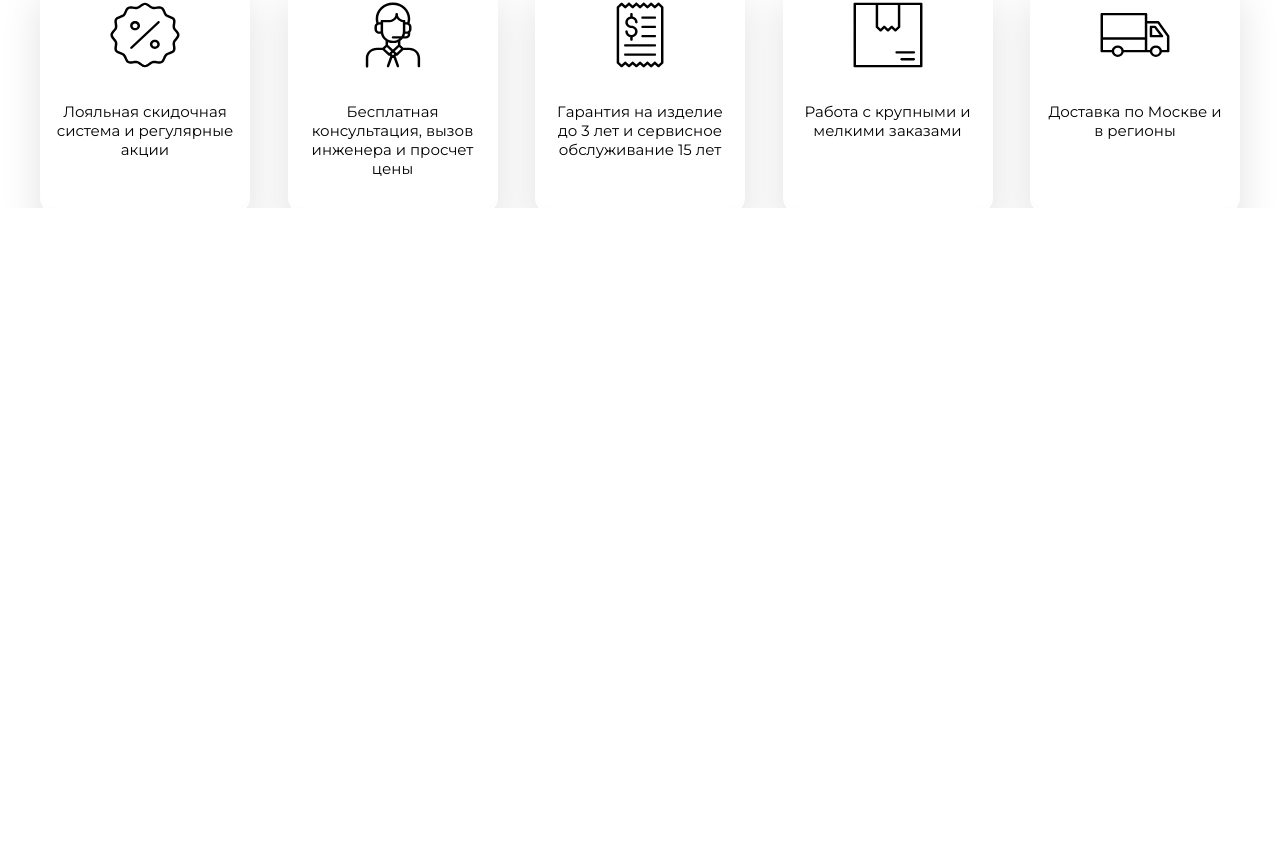
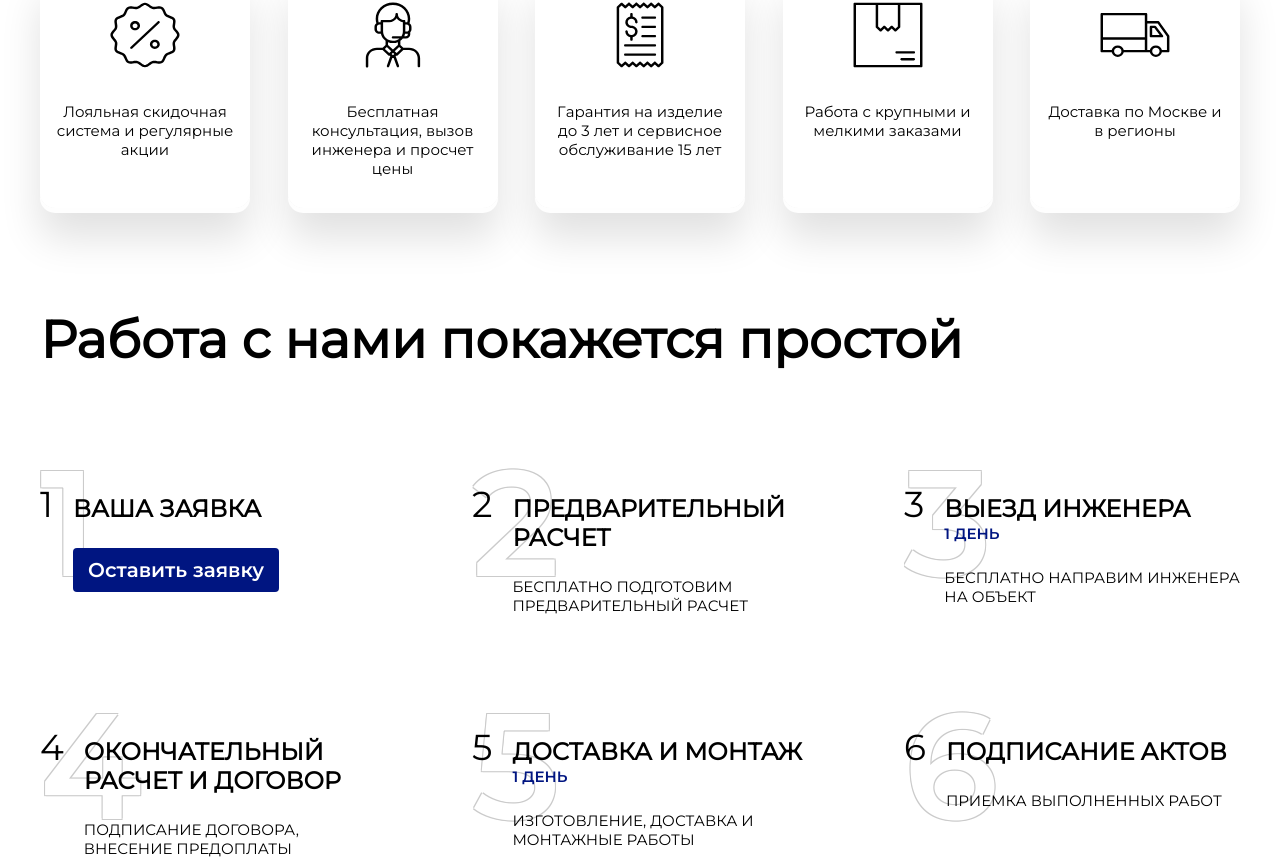
Before and after one commit to OlceGabbana/eureka_glass, a React (Create React App) app in the folder eureka_glass/: page / in a window 1280 px wide. Shown: the part 2368-3225 px from the top of the page. Before the commit the page ends 2576 px from the top, so only its background shows below. Built offline with nearby package versions, Linux system fonts and the light colour scheme.

Commit message:
feat: add services block

```diff
--- a/eureka_glass/src/App.js
+++ b/eureka_glass/src/App.js
@@ -5,6 +5,7 @@ import Header from "./components/Header/Header";
 import Catalog from './components/Catalog/Catalog';
 import Slogan from './components/Slogan/Slogan';
 import Advantages from './components/Advantages/Advantages';
+import Services from './components/Services/Services';
 
 function App() {
   return (
@@ -15,6 +16,7 @@ function App() {
       <Catalog/>
       <Slogan/>
       <Advantages/>
+      <Services/>
     </div>
 
   );
--- /dev/null
+++ b/eureka_glass/src/components/Services/Services-Cards/Services-Card/Services-Card.js
@@ -0,0 +1,20 @@
+import './Services-Card.scss';
+
+const ServicesCard = ({ cardData }) => {
+  const { id, header, span, text }  = cardData;
+  return (
+    <div class="services-card">
+        <p class="services-card-bg">{id}</p>
+        <div class="services-card-content">
+          <p>{id}</p>
+          <div class="services-card-content-elem">
+            <h3>{header}</h3>
+            <span>{span}</span>
+            <p>{text}</p>
+          </div>
+        </div>
+      </div>
+  )
+}
+
+export default ServicesCard;
--- /dev/null
+++ b/eureka_glass/src/components/Services/Services-Cards/Services-Card/Services-Card.scss
@@ -0,0 +1,53 @@
+@import '../../../variables.modules.scss';
+
+.services-card-bg {
+  font-family: $font-semibold;
+  font-size: 150px;
+  color: $color-white;
+  text-shadow:
+  -1px -1px 0 #CBCBCB,
+   1px -1px 0 #CBCBCB,
+   -1px 1px 0 #CBCBCB,
+    1px 1px 0 #CBCBCB;
+}
+
+.services-card {
+  overflow: hidden;
+  position: relative;
+  width: 28%;
+}
+
+.services-card-content {
+  display: flex;
+  align-items: baseline;
+  gap: 20px;
+
+  position: absolute;
+  top: 28%;
+  left: 0;
+  z-index: 1;
+
+  p {
+    font-family: $font-main;
+    font-size: $font-size-36;
+  }
+}
+
+.services-card-content-elem {
+  h3 {
+    font-family: $font-main;
+    font-size: $font-size-24;
+  }
+
+  span {
+    padding-top: 8px;
+    font-family: $font-semibold;
+    font-size: $font-size-15;
+    color: $color-buttons;
+  }
+
+  p {
+    margin-top: 25px;
+    font-size: $font-size-15;
+  }
+}
--- /dev/null
+++ b/eureka_glass/src/components/Services/Services-Cards/Services-Cards.js
@@ -0,0 +1,58 @@
+import './Services-Cards.scss';
+import ServicesCard from './Services-Card/Services-Card';
+
+const ServicesCards = () => {
+  const servCardsData = [
+    {
+      id: 2,
+      header: "ПРЕДВАРИТЕЛЬНЫЙ РАСЧЕТ",
+      span: "",
+      text: "БЕСПЛАТНО ПОДГОТОВИМ ПРЕДВАРИТЕЛЬНЫЙ РАСЧЕТ",
+    },
+    {
+      id: 3,
+      header: "ВЫЕЗД ИНЖЕНЕРА",
+      span: "1 ДЕНЬ",
+      text: "БЕСПЛАТНО НАПРАВИМ ИНЖЕНЕРА НА ОБЪЕКТ",
+    },
+    {
+      id: 4,
+      header: "ОКОНЧАТЕЛЬНЫЙ РАСЧЕТ И ДОГОВОР",
+      span: "",
+      text: "ПОДПИСАНИЕ ДОГОВОРА, ВНЕСЕНИЕ ПРЕДОПЛАТЫ",
+    },
+    {
+      id: 5,
+      header: "ДОСТАВКА И МОНТАЖ",
+      span: "1 ДЕНЬ",
+      text: "ИЗГОТОВЛЕНИЕ, ДОСТАВКА И МОНТАЖНЫЕ РАБОТЫ",
+    },
+    {
+      id: 6 ,
+      header: "ПОДПИСАНИЕ АКТОВ",
+      span: "",
+      text: "ПРИЕМКА ВЫПОЛНЕННЫХ РАБОТ",
+    },
+  ]
+  return (
+    <div class="services-cards">
+      <div class="services-card">
+        <p class="services-card-bg">1</p>
+        <div class="services-card-content">
+          <p>1</p>
+          <div class="services-card-content-elem">
+            <h3>ВАША ЗАЯВКА</h3>
+            <div class="services-button">
+              <a href="#feedback">Оставить заявку</a>
+            </div>
+          </div>
+        </div>
+      </div>
+      {servCardsData.map(cardData => (
+        <ServicesCard key={cardData.id} cardData={cardData} />
+      ))}
+    </div>
+  )
+}
+
+export default ServicesCards;
--- /dev/null
+++ b/eureka_glass/src/components/Services/Services-Cards/Services-Cards.scss
@@ -0,0 +1,29 @@
+@import '../../variables.modules.scss';
+
+.services-cards {
+  display: flex;
+  justify-content: space-between;
+  flex-wrap: wrap;
+  row-gap: 60px;
+}
+
+.services-button {
+  margin-top: 25px;
+  padding: 10px 15px;
+  background-color: $color-buttons;
+  border-radius: $border-radius-button;
+  transition: $transition-buttons;
+
+  &:hover {
+    opacity: 0.8;
+    transition: $transition-buttons;
+    cursor: pointer;
+  }
+
+  a {
+    font-family: $font-semibold;
+    font-size: $font-size-20;
+    color: $color-white;
+    text-decoration: none;
+  }
+}
--- /dev/null
+++ b/eureka_glass/src/components/Services/Services.js
@@ -0,0 +1,13 @@
+import './Services.scss';
+import ServicesCards from './Services-Cards/Services-Cards';
+
+const Services = () => {
+  return (
+    <section class="services wrap" id="services">
+      <h2 class="headers-h2">Работа с нами покажется простой</h2>
+      <ServicesCards/>
+    </section>
+  )
+}
+
+export default Services;
```
Also changed, not shown: eureka_glass/src/components/Services/Services.scss (added).
